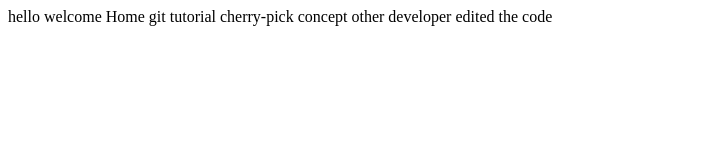
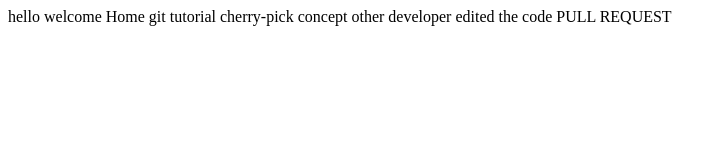
Before and after one commit to BismiSabu/gitexample, a plain HTML site: page index.html in a window 1280 px wide. Shown: the whole page, without its empty margins (0-727 px from the left). Drawn offline with Linux system fonts and the light colour scheme.

Commit message:
pull request

```diff
--- a/index.html
+++ b/index.html
@@ -13,6 +13,7 @@
         git tutorial
         cherry-pick concept
         other developer edited the code
+        PULL REQUEST
     </div>
 </body>
 </html>
```
